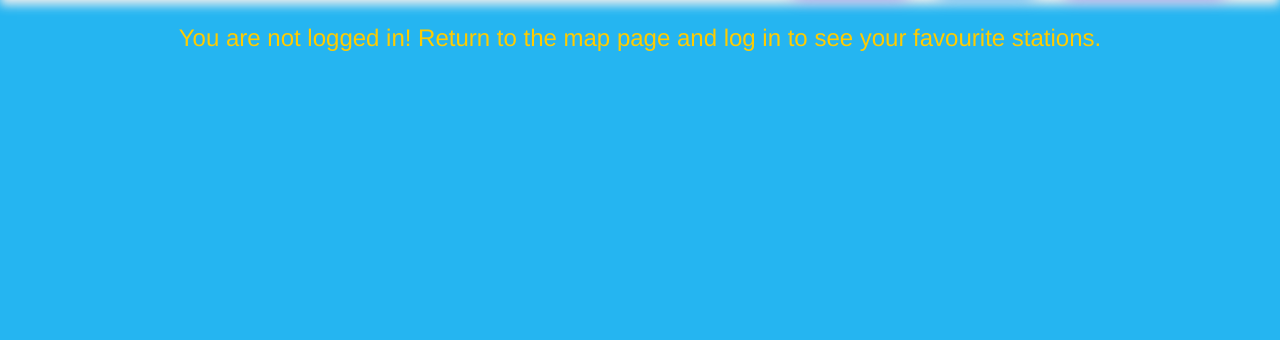
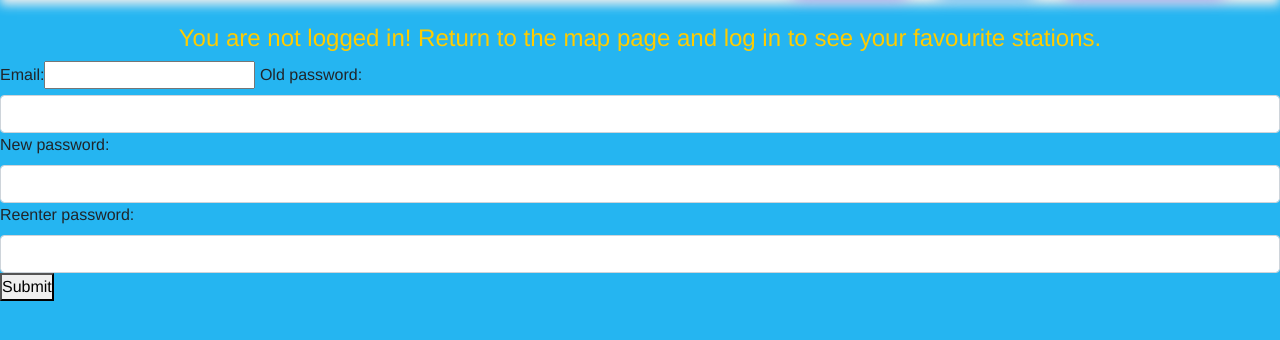
Before and after one commit to michelledxx/ResearchProject, a Django app: page /mystations/ in a window 1280 px wide. Shown: the part 80-420 px from the top of the page. Run offline with Django 3.2, Linux system fonts and the light colour scheme; data that the repository does not hold is empty; some libraries are stand-ins or nearby versions.

Commit message:
password change form

```diff
--- a/favourites/templates/mystations.html
+++ b/favourites/templates/mystations.html
@@ -15,6 +15,7 @@
 
     <script src="https://ajax.googleapis.com/ajax/libs/jquery/1.7.0/jquery.min.js"></script>
     <script src="/static/stations.js"></script>
+
 </head>
 <body id="bod">
     <div class="pos-f-t">
@@ -48,7 +49,11 @@
     {%else%}
     <h4>You are not logged in! Return to the map page and log in to see your favourite stations.</h4>
     {%endif%}
-
+ <form id='form2' action='/changepass/' class="form-group">
+            {% csrf_token %}
+            {{ form2 }}
+            <button type="submit">Submit</button>
+        </form>
 <div id="main" class="main-panel">
 
     <div id="sel_container dropdown" class="container-fluid" >
@@ -60,10 +65,7 @@
         <div style='display:inline;' id="edit_stops"></div>
         <div id='del'>
 
-        <form id='form1' method="POST" action="/delete_my_stop/" class="form-group">
-            {% csrf_token %}
-            {{ form1 }}
-        </form>
+
 
             <form id='form1' method="POST" action="/delete_my_stop/" class="form-group">
                 {% csrf_token %}
@@ -73,13 +75,12 @@
     </div>
 </div>
 
+
 <div id="test"></div>
 
 <form id='logout' method="POST" action="/logout/" class="form-group">
             {% csrf_token %}
         </form>
-    {% csrf_token %}
-</form>
 </body>
 
 
@@ -216,6 +217,21 @@ function get_filter(bus, stop){
 
 </script>
 <script>
+   $("#form2").submit(function(e) {
+    // e.preventDefault();
+    var form = $(this);
+    var url = form.attr('action');
+    $.ajax({
+           type: "POST",
+           url: url,
+           data: form.serialize(),
+           success: function(data)
+           {
+               alert(data);
+           }
+         });
 
+
+});
 </script>
 </html>
--- a/favourites/views.py
+++ b/favourites/views.py
@@ -1,17 +1,20 @@
 from django.shortcuts import render, redirect, HttpResponse, HttpResponseRedirect
-
+from django.http import JsonResponse
 from users.models import my_stations
 # Create your views here.
 from favourites import get_sched2
 from django.views.decorators.csrf import csrf_exempt
 from .forms import StopForm as S
+from users.forms import ChangePassword
+from users.models import MyUser
 
 
 
 def stations(request):
     """Sends the delete stop form to stations.html and render template"""
     myform = S
-    return render(request, 'mystations.html', {"form1": myform})
+    change_pass = ChangePassword
+    return render(request, 'mystations.html', {"form1": myform, "form2": change_pass})
 
 def check_auth(request):
     """Checks if user is authenticated. (((( NOT NEEDED))))"""
@@ -36,7 +39,7 @@ def show_favs(request):
         stations = my_stations.objects.filter(user=current_user).values_list('stop_id', flat=True).distinct()
         s = get_sched2.get_times(stations)
         data.append(s)
-        print(data)
+        #print(data)
         return HttpResponse(data, "application/json")
 
 @csrf_exempt
@@ -48,10 +51,23 @@ def delete_my_stop(request):
         station = postdata.get('name', '')
         delete_stop(station, current_user)
         print(station, "is station")
-    myform = S
     return HttpResponseRedirect('/mystations/')
 
 def delete_stop(station, user):
     """Deletes the stop"""
     my_stations.objects.filter(user=user, stop_id=station).delete()
     return
+
+def change_password(request):
+    if request.method == 'POST':
+        current_user = request.user
+        form = ChangePassword(request.POST)
+        if form.is_valid():
+            new_p = form.clean_confirm_password()
+            u = MyUser.objects.get(id=current_user.id)
+            u.set_password(new_p)
+            u.save()
+            return HttpResponse('Password has been changed')
+        else:
+            print('invalid')
+    return HttpResponse('Password has not been changed')
--- a/users/forms.py
+++ b/users/forms.py
@@ -2,8 +2,12 @@ from django.contrib.auth import login, authenticate
 from django.contrib.auth.forms import UserCreationForm, AuthenticationForm
 from django.core.exceptions import ValidationError
 from django.contrib.auth.views import LoginView
+from django.contrib.auth.forms import (
+    AuthenticationForm, PasswordChangeForm, PasswordResetForm, SetPasswordForm,
+)
 from django import forms
 from .models import MyUser
+from django.contrib.auth.hashers import make_password, check_password
 
 #from django.contrib.auth.models import User
 
@@ -26,3 +30,23 @@ class AuthForm(AuthenticationForm):
 
 class MyLoginView(LoginView):
     authentication_form = AuthForm
+
+
+class ChangePassword(PasswordResetForm):
+    old_password = forms.CharField(widget=forms.PasswordInput(attrs={'class': 'form-control', 'type':'password'}))
+    new_password =  forms.CharField(widget=forms.PasswordInput(attrs={ 'class': 'form-control','type':'password'}))
+    reenter_password =  forms.CharField(widget=forms.PasswordInput(attrs={'class': 'form-control','type':'password'}))
+
+    def clean_confirm_password(self):
+        cleaned_data = super(ChangePassword, self).clean()
+        new_password = self.cleaned_data.get('new_password')
+        reenter_password = self.cleaned_data.get('reenter_password')
+        old_password = self.cleaned_data.get('old_password')
+
+        if new_password and new_password != reenter_password or new_password == old_password or len(new_password) < 8:
+            raise ValidationError("Passwords are not matching or have been used before. Try again.")
+        return new_password
+
+    class Meta:
+        model = MyUser
+        fields = ['old_password', 'new_password', 'reenter_password']
```
